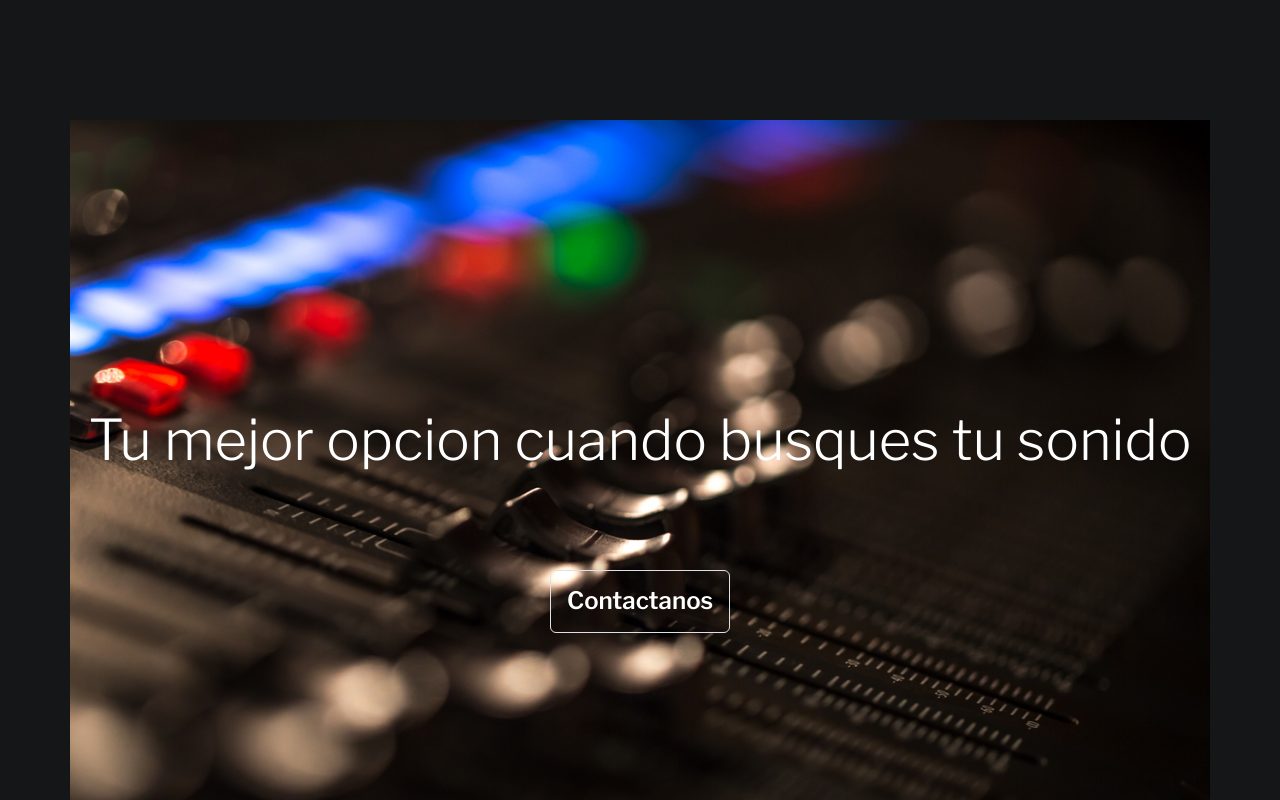
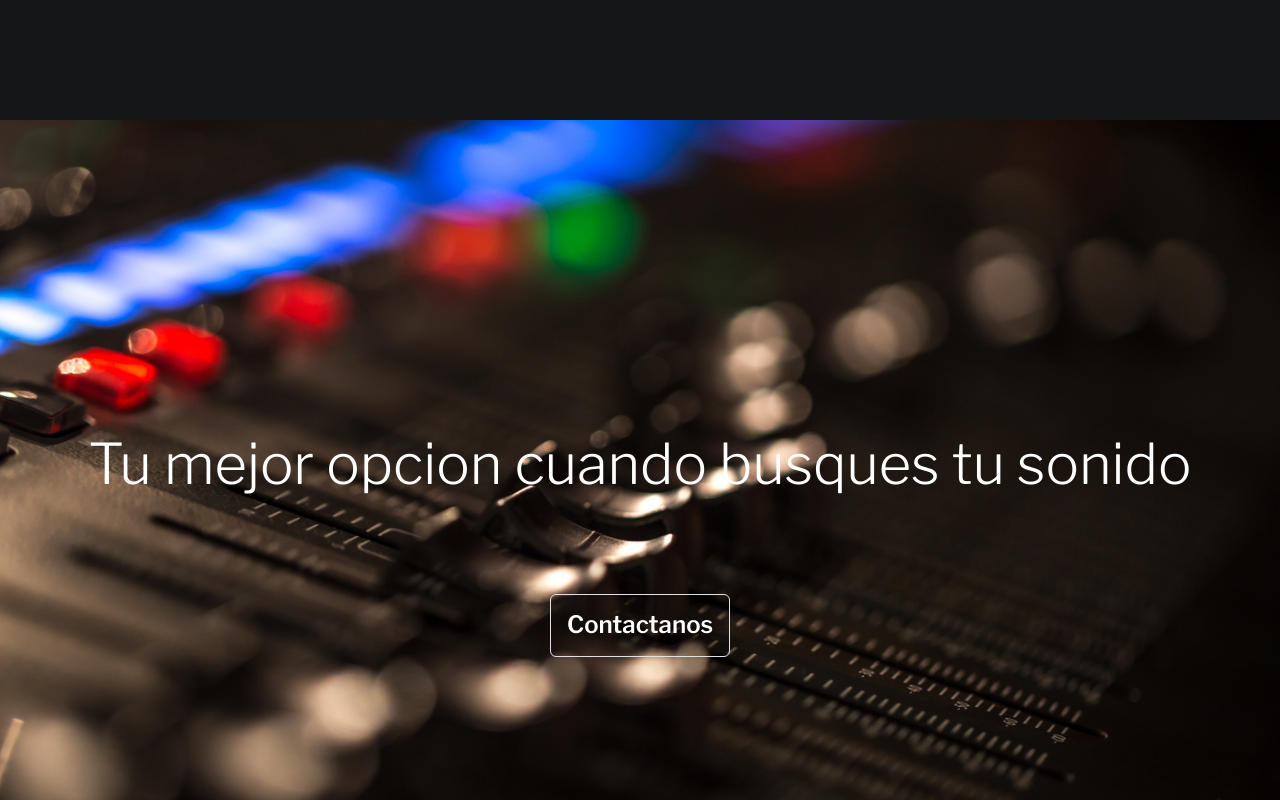
Before and after one commit to leandrocarriego/27JardinesWeb-LeandroCarriego, a website: page index.html in a window 1280 px wide. Shown: the part 2360-3160 px from the top of the page. Drawn offline with nearby package versions, Linux system fonts and the light colour scheme.

Commit message:
Arreglo detalle

```diff
--- a/index.html
+++ b/index.html
@@ -73,9 +73,9 @@
                 <button type="button" class="btn mt-4 mb-5 p-md-3 mx-auto border text-white"><a href="./pages/about.html" class="h4 fw-semibold">Conoce más</a></button>
             </article>
         </section>
-        <section class="container seccion3 text-center">
+        <section class="containerfluid seccion3 text-center">
             <article>
-                    <h2 class="display-4 pb-5 mb-5">
+                    <h2 class="display-4 p-5 mb-5">
                         Tu mejor opcion cuando busques tu sonido
                     </h2>
                     <button type="button" class="btn boton p-md-3 mx-auto border"><a href="./pages/contact.html" class="h4 fw-semibold">Contactanos</a></button>
```
